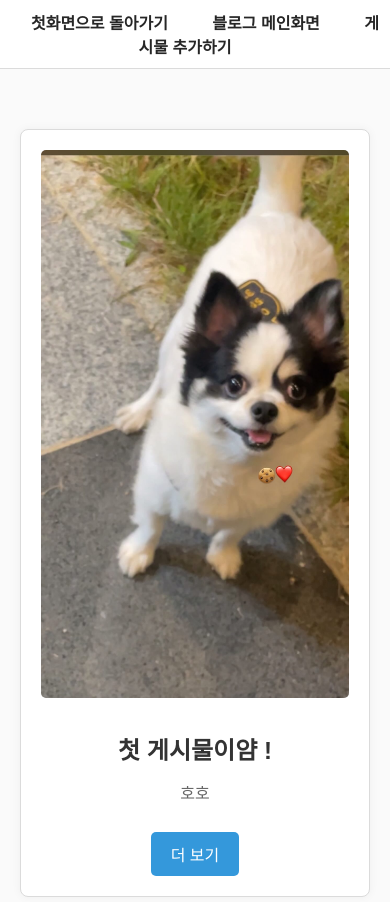
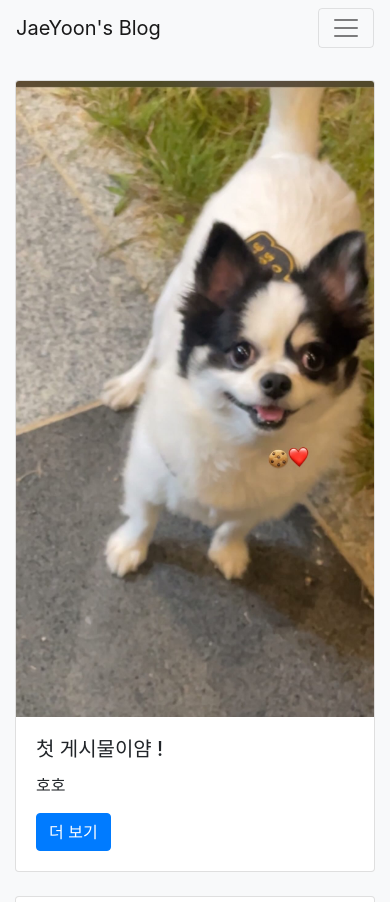
Before and after one commit to jaeyoon0324/myserver_fin, a Django app: page /test1/ in a window 390 px wide. Shown: the top 902 px of the page. Run offline with Django 5.2, Linux system fonts and the light colour scheme; data comes from the database, SQL or seed files in the repository; some libraries are stand-ins or nearby versions; grey boxes are pictures that could not be loaded.

Commit message:
final_save

```diff
--- a/test1/templates/test1/index.html
+++ b/test1/templates/test1/index.html
@@ -1,156 +1,96 @@
 <!DOCTYPE html>
 <html lang="ko">
+
 <head>
     <meta charset="UTF-8">
     <meta name="viewport" content="width=device-width, initial-scale=1.0">
     <title>블로그 페이지</title>
-
-    <!-- CSS 스타일 -->
+    <!-- Bootstrap CSS -->
+    <link rel="stylesheet" href="https://stackpath.bootstrapcdn.com/bootstrap/4.5.2/css/bootstrap.min.css">
     <style>
         body {
-            font-family: 'Arial', sans-serif;
-            background-color: #fafafa;
-            color: #333;
-            margin: 0;
-            padding: 0;
-        }
-
-        nav {
-            background-color: white;
-            border-bottom: 1px solid #dbdbdb;
-            padding: 10px;
-            text-align: center;
-        }
-
-        nav a {
-            color: #262626;
-            text-decoration: none;
-            margin: 0 20px;
-            font-weight: bold;
-        }
-
-        nav a:hover {
-            color: #8e8e8e;
-        }
-
-        /* 그리드 레이아웃 */
-        .grid-container {
-            display: grid;
-            grid-template-columns: repeat(auto-fill, minmax(250px, 1fr)); /* 카드 크기를 유연하게 */
-            gap: 20px;
-            max-width: 1200px;
-            margin: 40px auto;
-            padding: 20px;
-        }
-
-        .card {
-            position: relative;
-            background-color: white;
-            border: 1px solid #dbdbdb;
-            border-radius: 8px;
-            padding: 20px;
-            text-align: center;
-            box-shadow: 0 0 10px rgba(0, 0, 0, 0.05);
-            overflow: hidden;
-            transition: transform 0.3s ease, z-index 0.3s ease;
-            z-index: 1;
-        }
-
-        .card img, .card video {
-            width: 100%;
-            height: auto;
-            border-radius: 5px;
-            margin-bottom: 10px;
-        }
-
-        .card h2 {
-            font-size: 1.5rem;
-            margin-bottom: 10px;
-        }
-
-        .card p {
-            font-size: 1rem;
-            color: #666;
-            line-height: 1.5;
-        }
-
-        .card a {
-            display: inline-block;
-            margin-top: 10px;
-            padding: 10px 20px;
-            background-color: #3498db;
-            color: white;
-            text-decoration: none;
-            border-radius: 5px;
-        }
-
-        .card a:hover {
-            background-color: #2980b9;
-        }
-
-        /* 확대 효과 */
-        .card:hover {
-            transform: scale(1.2);
-            z-index: 10;
-            box-shadow: 0 0 20px rgba(0, 0, 0, 0.2);
+            background-color: #f8f9fa;
         }
 
         footer {
+            background-color: #ffffff;
             padding: 20px;
             text-align: center;
             font-size: 0.9rem;
             color: #999;
+            border-top: 1px solid #eaeaea;
         }
 
-        /* 반응형 디자인 */
-        @media (max-width: 768px) {
-            .grid-container {
-                grid-template-columns: 1fr; /* 작은 화면에서는 한 열로 배치 */
+        .card {
+            transition: transform 0.3s ease;
         }
 
         .card:hover {
-                transform: scale(1.05); /* 작은 화면에서는 살짝만 확대 */
-            }
+            transform: scale(1.05); /* 카드 확대 효과 */
         }
     </style>
 </head>
+
 <body>
-    <nav>
-        <a href="/">첫화면으로 돌아가기</a>
-        <a href="/test1/">블로그 메인화면</a>
-        <a href="/test1/new/">게시물 추가하기</a>
+    <nav class="navbar navbar-expand-lg navbar-light bg-light">
+        <a class="navbar-brand" href="/">JaeYoon's Blog</a>
+        <button class="navbar-toggler" type="button" data-toggle="collapse" data-target="#navbarNav" aria-controls="navbarNav" aria-expanded="false" aria-label="Toggle navigation">
+            <span class="navbar-toggler-icon"></span>
+        </button>
+        <div class="collapse navbar-collapse" id="navbarNav">
+            <ul class="navbar-nav ml-auto">
+                <li class="nav-item">
+                    <a class="nav-link" href="/test1/">블로그 메인화면</a>
+                </li>
+                <li class="nav-item">
+                    <a class="nav-link" href="/test1/new/">게시물 추가하기</a>
+                </li>
+                <li class="nav-item">
+                    <a class="nav-link" href="/about_me/">자기소개</a> <!-- 자기소개 페이지 링크 추가 -->
+                </li>
+            </ul>
+        </div>
     </nav>
 
-    <div class="grid-container">
+    <div class="container mt-4">
+        <div class="row">
             {% for post in posts %}
+            <div class="col-md-4 mb-4">
                 <div class="card">
                     {% if post.image %}
                         {% if post.is_video %}
-                    <!-- 동영상 미리 보기 -->
-                    <video muted loop class="video-preview">
+                            <video muted loop autoplay class="card-img-top">
                                 <source src="{{ post.image.url }}" type="video/mp4">
+                                <source src="{{ post.image.url }}" type="video/webm">
                                 동영상을 지원하지 않는 브라우저입니다.
                             </video>
                         {% else %}
-                    <!-- 이미지 미리 보기 -->
-                    <img src="{{ post.image.url }}" alt="{{post.image.name}}">
+                            <img src="{{ post.image.url }}" class="card-img-top" alt="{{ post.image.name }}">
                         {% endif %}
                     {% endif %}
-            <h2>{{ post.title }}</h2>
-            <p>{{ post.content|truncatewords:20 }}</p> <!-- 게시물 내용을 20단어로 제한 -->
-            <a href="{% url 'single_post_page' post.pk %}">더 보기</a>
+                    <div class="card-body">
+                        <h5 class="card-title">{{ post.title }}</h5>
+                        <p class="card-text">{{ post.content|truncatewords:20 }}</p> <!-- 게시물 내용을 20단어로 제한 -->
+                        <a href="{% url 'single_post_page' post.pk %}" class="btn btn-primary">더 보기</a>
+                    </div>
+                </div>
             </div>
             {% endfor %}
+        </div>
     </div>
 
     <footer>
         <p>© 2024 JaeYoon's Blog</p>
     </footer>
 
-    <!-- JavaScript 코드 -->
+    <!-- Bootstrap JS, jQuery -->
+    <script src="https://code.jquery.com/jquery-3.5.1.slim.min.js"></script>
+    <script src="https://cdn.jsdelivr.net/npm/@popperjs/core@2.9.2/dist/umd/popper.min.js"></script>
+    <script src="https://stackpath.bootstrapcdn.com/bootstrap/4.5.2/js/bootstrap.min.js"></script>
+
     <script>
         // 모든 동영상 요소에 이벤트 리스너 추가
-        document.querySelectorAll('.video-preview').forEach(video => {
+        document.querySelectorAll('video').forEach(video => {
             // 마우스가 비디오 위에 올라갔을 때 자동 재생
             video.addEventListener('mouseenter', function() {
                 video.play();
@@ -164,4 +104,5 @@
         });
     </script>
 </body>
+
 </html>
```
Lines whose indentation alone changed are shown as unchanged.
